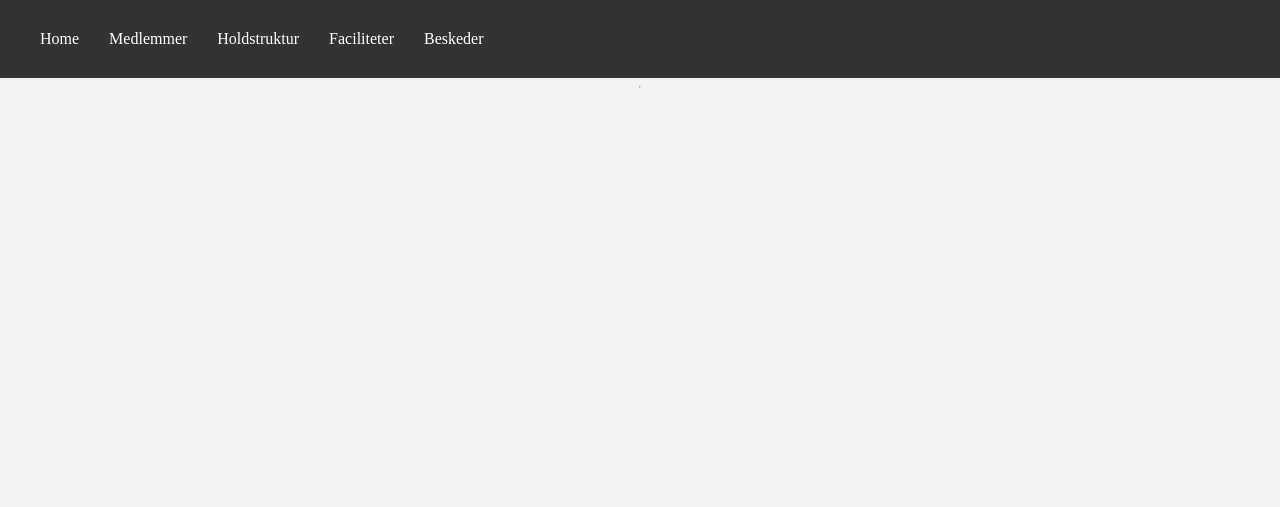
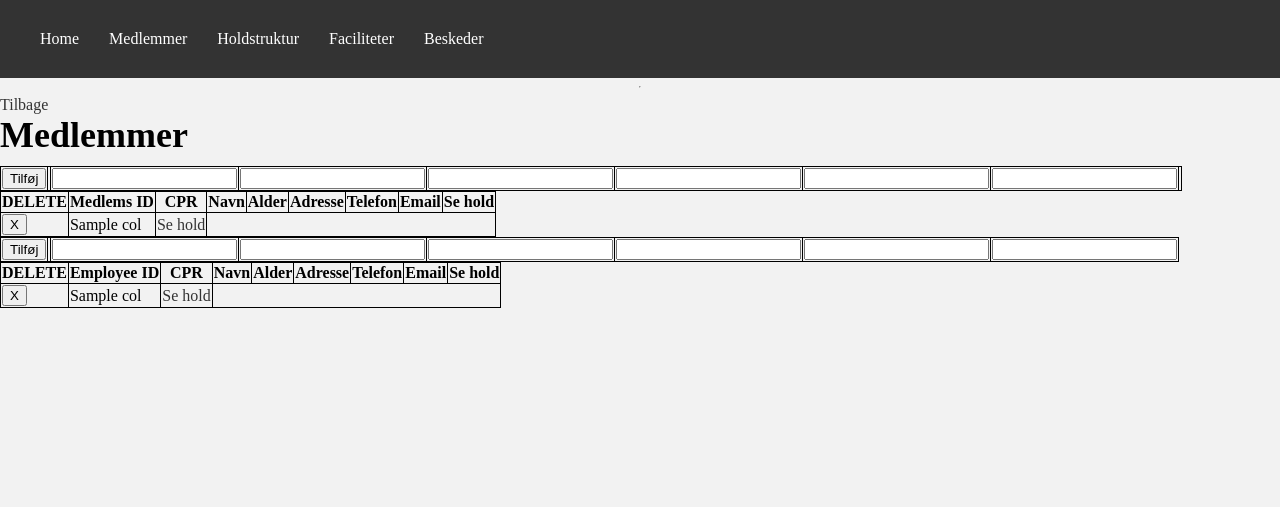
Before and after one commit to Foverskov/DISproject, a Flask app: template templates/medlemmer.html in a window 1280 px wide. Shown: the top 507 px of the page. Run offline with Flask 3, Linux system fonts and the light colour scheme; the template is opened without the code that fills it: most values are stand-ins (such as "Sample title", 1, 10 or a date in 2020); lists and menus that the app fills with data are empty; some libraries are stand-ins or nearby versions.

Commit message:
redering html af medlemmer

```diff
--- a/app.py
+++ b/app.py
@@ -40,100 +40,103 @@ def medlemmer():
     cur.execute("SELECT * FROM employees;")
     employees = cur.fetchall()
 
-    page = ""
-    page += """
-    <style>
-     table, th, td {
-    border: 1px solid black;
-    border-collapse: collapse;
-    }
-    </style>
-    """
 
-    # Oversigt medlemmer
-    page += """
-    <a href="/">Tilbage</a>
-    <h1>Medlemmer</h1>
-    <form action="add_medlem" method = "POST">
-        <table>
-            <tr>
-                <th><input type = "submit" value = "Tilføj" /></th>
-                <th></th>
-                <th> <input type = "text" name = "cpr" /></th>
-                <th><input type = "text" name = "name" /> </th>
-                <th><input type = "text" name = "age" /> </th>
-                <th><input type = "text" name = "addr" /></th>
-                <th><input type = "text" name = "tel" /></th>
-                <th><input type = "text" name = "email" /></th>
-                <th></th>
-            </tr>
-    </form>
-            <tr>
-                <th>DELETE</th>
-                <th>Medlems ID</th>
-                <th>CPR</th>
-                <th>Navn</th>
-                <th>Alder</th>
-                <th>Adresse</th>
-                <th>Telefon</th>
-                <th>Email</th>
-                <th>Se hold</th>
-            </tr>
-    <form action="remove_medlem" method = "POST">
-    """
+    return render_template('medlemmer.html', members=members, employees=employees)
 
-    for row in members:
-        page += f"""<tr><td><input type = "submit" name = "{row[0]}" value = "X"/></td>"""
-        for col in row:
-            page += "<td>" + str(col) + "</td>"
-        page += f"""<td><a href="medlem/{row[0]}">Se hold</a></td>"""
-        page += "</tr>"
+    # page = ""
+    # page += """
+    # <style>
+    #  table, th, td {
+    # border: 1px solid black;
+    # border-collapse: collapse;
+    # }
+    # </style>
+    # """
 
-    page += "</form></table>"
+    # # Oversigt medlemmer
+    # page += """
+    # <a href="/">Tilbage</a>
+    # <h1>Medlemmer</h1>
+    # <form action="add_medlem" method = "POST">
+    #     <table>
+    #         <tr>
+    #             <th><input type = "submit" value = "Tilføj" /></th>
+    #             <th></th>
+    #             <th> <input type = "text" name = "cpr" /></th>
+    #             <th><input type = "text" name = "name" /> </th>
+    #             <th><input type = "text" name = "age" /> </th>
+    #             <th><input type = "text" name = "addr" /></th>
+    #             <th><input type = "text" name = "tel" /></th>
+    #             <th><input type = "text" name = "email" /></th>
+    #             <th></th>
+    #         </tr>
+    # </form>
+    #         <tr>
+    #             <th>DELETE</th>
+    #             <th>Medlems ID</th>
+    #             <th>CPR</th>
+    #             <th>Navn</th>
+    #             <th>Alder</th>
+    #             <th>Adresse</th>
+    #             <th>Telefon</th>
+    #             <th>Email</th>
+    #             <th>Se hold</th>
+    #         </tr>
+    # <form action="remove_medlem" method = "POST">
+    # """
 
-    # Oversigt Employees
-    page += """
-    <h1>Trænere</h1>
-    <form action="add_employee" method = "POST">
-        <table>
-            <tr>
-                <th><input type = "submit" value = "Tilføj" /></th>
-                <th></th>
-                <th> <input type = "text" name = "cpr" /></th>
-                <th><input type = "text" name = "name" /> </th>
-                <th><input type = "text" name = "age" /> </th>
-                <th><input type = "text" name = "addr" /></th>
-                <th><input type = "text" name = "tel" /></th>
-                <th><input type = "text" name = "email" /></th>
-            </tr>
-    </form>
-            <tr>
-                <th>DELETE</th>
-                <th>Employee ID</th>
-                <th>CPR</th>
-                <th>Navn</th>
-                <th>Alder</th>
-                <th>Adresse</th>
-                <th>Telefon</th>
-                <th>Email</th>
-                <th>Se hold</th>
-            </tr>
-    <form action="remove_employee" method = "POST">
-    """
+    # for row in members:
+    #     page += f"""<tr><td><input type = "submit" name = "{row[0]}" value = "X"/></td>"""
+    #     for col in row:
+    #         page += "<td>" + str(col) + "</td>"
+    #     page += f"""<td><a href="medlem/{row[0]}">Se hold</a></td>"""
+    #     page += "</tr>"
 
-    for row in employees:
-        page += f"""<tr><td><input type = "submit" name = "{row[0]}" value = "X"/></td>"""
-        for col in row:
-            page += "<td>" + str(col) + "</td>"
-        page += f"""<td><a href="traener/{row[0]}">Se hold</a></td>"""
-        page += "</tr>"
+    # page += "</form></table>"
 
-    page += "</form></table>"
+    # # Oversigt Employees
+    # page += """
+    # <h1>Trænere</h1>
+    # <form action="add_employee" method = "POST">
+    #     <table>
+    #         <tr>
+    #             <th><input type = "submit" value = "Tilføj" /></th>
+    #             <th></th>
+    #             <th> <input type = "text" name = "cpr" /></th>
+    #             <th><input type = "text" name = "name" /> </th>
+    #             <th><input type = "text" name = "age" /> </th>
+    #             <th><input type = "text" name = "addr" /></th>
+    #             <th><input type = "text" name = "tel" /></th>
+    #             <th><input type = "text" name = "email" /></th>
+    #         </tr>
+    # </form>
+    #         <tr>
+    #             <th>DELETE</th>
+    #             <th>Employee ID</th>
+    #             <th>CPR</th>
+    #             <th>Navn</th>
+    #             <th>Alder</th>
+    #             <th>Adresse</th>
+    #             <th>Telefon</th>
+    #             <th>Email</th>
+    #             <th>Se hold</th>
+    #         </tr>
+    # <form action="remove_employee" method = "POST">
+    # """
 
-    cur.close()
-    conn.close()
+    # for row in employees:
+    #     page += f"""<tr><td><input type = "submit" name = "{row[0]}" value = "X"/></td>"""
+    #     for col in row:
+    #         page += "<td>" + str(col) + "</td>"
+    #     page += f"""<td><a href="traener/{row[0]}">Se hold</a></td>"""
+    #     page += "</tr>"
 
-    return page
+    # page += "</form></table>"
+
+    # cur.close()
+    # conn.close()
+
+    # return page
 
 @app.route('/add_medlem', methods=['POST'])
 def add_medlem():
--- a/templates/medlemmer.html
+++ b/templates/medlemmer.html
@@ -5,7 +5,101 @@
     {% block title %} Medlemmer {% endblock %}
 
     {% block content %}
+    <head>
+        <title>Medlemmer</title>
+        <style>
+            table, th, td {
+                border: 1px solid black;
+                border-collapse: collapse;
+            }
+        </style>
+    </head>
+    <body>
+        <a href="/">Tilbage</a>
+        <h1>Medlemmer</h1>
 
+        <form action="add_medlem" method="POST">
+            <table>
+                <tr>
+                    <th><input type="submit" value="Tilføj" /></th>
+                    <th></th>
+                    <th><input type="text" name="cpr" /></th>
+                    <th><input type="text" name="name" /></th>
+                    <th><input type="text" name="age" /></th>
+                    <th><input type="text" name="addr" /></th>
+                    <th><input type="text" name="tel" /></th>
+                    <th><input type="text" name="email" /></th>
+                    <th></th>
+                </tr>
+            </table>
+        </form>
+
+        <form action="remove_medlem" method="POST">
+            <table>
+                <tr>
+                    <th>DELETE</th>
+                    <th>Medlems ID</th>
+                    <th>CPR</th>
+                    <th>Navn</th>
+                    <th>Alder</th>
+                    <th>Adresse</th>
+                    <th>Telefon</th>
+                    <th>Email</th>
+                    <th>Se hold</th>
+                </tr>
+                {% for row in members %}
+                    <tr>
+                        <td><input type="submit" name="{{ row[0] }}" value="X" /></td>
+                        {% for col in row %}
+                            <td>{{ col }}</td>
+                        {% endfor %}
+                        <td><a href="medlem/{{ row[0] }}">Se hold</a></td>
+                    </tr>
+                {% endfor %}
+            </table>
+        </form>
+
+        <form action="add_employee" method="POST">
+            <table>
+                <tr>
+                    <th><input type="submit" value="Tilføj" /></th>
+                    <th></th>
+                    <th><input type="text" name="cpr" /></th>
+                    <th><input type="text" name="name" /></th>
+                    <th><input type="text" name="age" /></th>
+                    <th><input type="text" name="addr" /></th>
+                    <th><input type="text" name="tel" /></th>
+                    <th><input type="text" name="email" /></th>
+                </tr>
+            </table>
+        </form>
+
+        <form action="remove_employee" method="POST">
+            <table>
+                <tr>
+                    <th>DELETE</th>
+                    <th>Employee ID</th>
+                    <th>CPR</th>
+                    <th>Navn</th>
+                    <th>Alder</th>
+                    <th>Adresse</th>
+                    <th>Telefon</th>
+                    <th>Email</th>
+                    <th>Se hold</th>
+                </tr>
+                {% for row in employees %}
+                    <tr>
+                        <td><input type="submit" name="{{ row[0] }}" value="X" /></td>
+                        {% for col in row %}
+                            <td>{{ col }}</td>
+                        {% endfor %}
+                        <td><a href="traener/{{ row[0] }}">Se hold</a></td>
+                    </tr>
+                {% endfor %}
+            </table>
+        </form>
+
+    </body>
     {% endblock %}
 
 </html>
```
